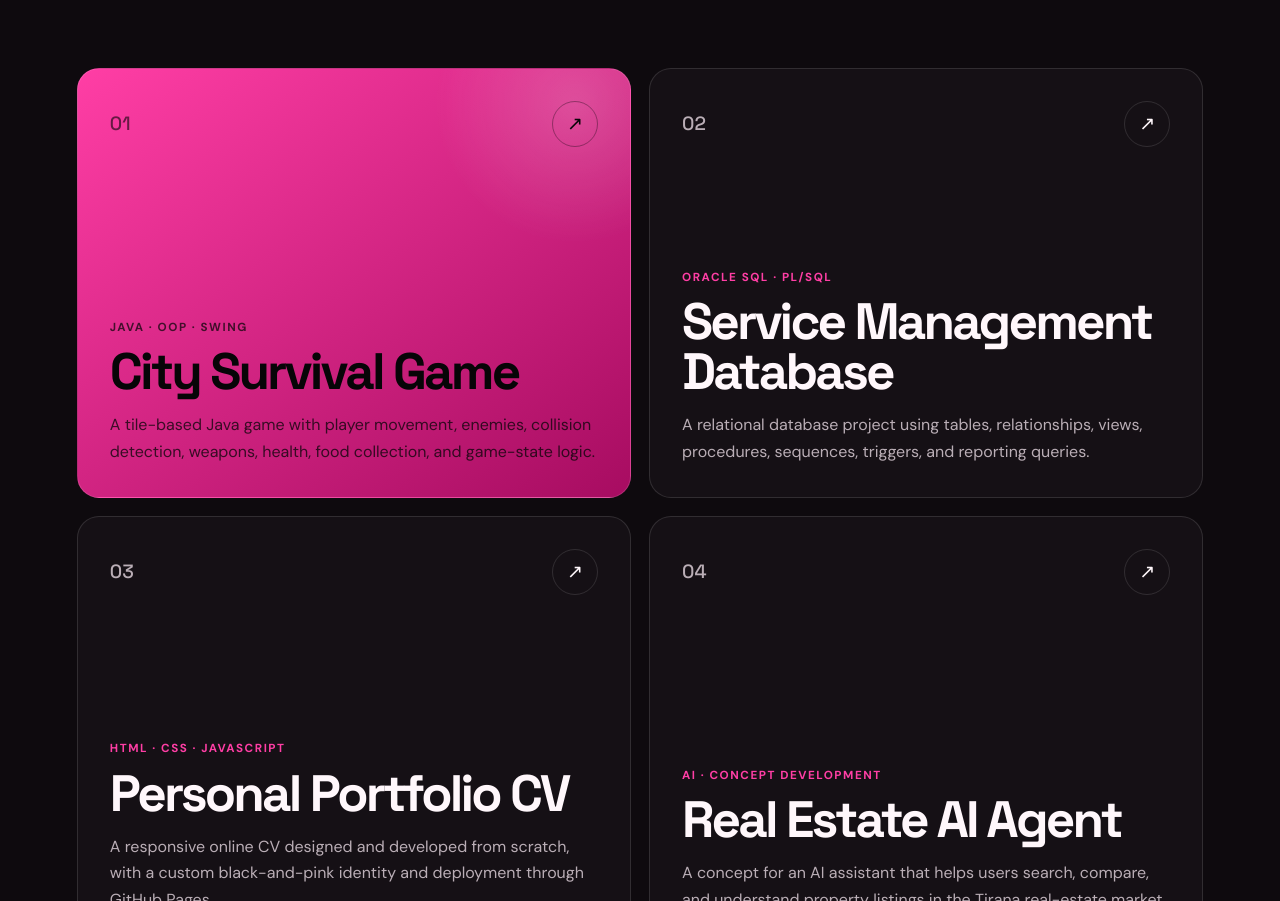
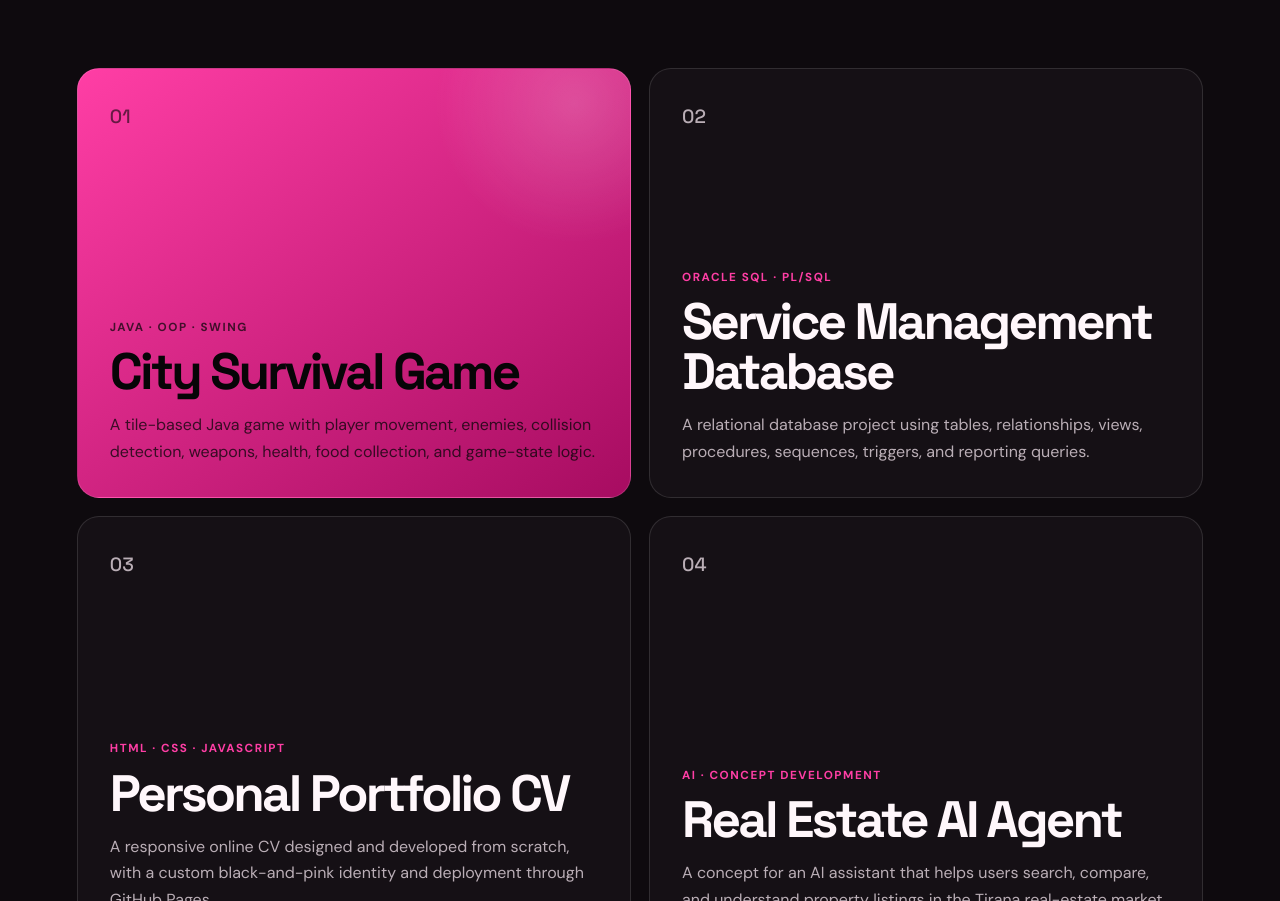
Before and after one commit to elonaelon000/my-cv, a plain HTML site: page index.html in a window 1280 px wide. Shown: the part 6141-7042 px from the top of the page. Drawn offline with Linux system fonts and the light colour scheme.

Commit message:
Remove project links

```diff
--- a/index.html
+++ b/index.html
@@ -330,7 +330,6 @@
         <article class="project-card featured reveal">
           <div class="project-top">
             <span class="project-index">01</span>
-            <a href="https://github.com/elonaelon000" target="_blank" rel="noopener noreferrer" aria-label="Open Elona's GitHub profile">↗</a>
           </div>
           <div>
             <p class="project-type">Java · OOP · Swing</p>
@@ -345,7 +344,6 @@
         <article class="project-card reveal">
           <div class="project-top">
             <span class="project-index">02</span>
-            <a href="https://github.com/elonaelon000" target="_blank" rel="noopener noreferrer" aria-label="Open Elona's GitHub profile">↗</a>
           </div>
           <div>
             <p class="project-type">Oracle SQL · PL/SQL</p>
@@ -360,7 +358,6 @@
         <article class="project-card reveal">
           <div class="project-top">
             <span class="project-index">03</span>
-            <a href="https://github.com/elonaelon000/my-cv" target="_blank" rel="noopener noreferrer" aria-label="Open CV repository">↗</a>
           </div>
           <div>
             <p class="project-type">HTML · CSS · JavaScript</p>
@@ -375,7 +372,6 @@
         <article class="project-card reveal">
           <div class="project-top">
             <span class="project-index">04</span>
-            <a href="https://github.com/elonaelon000" target="_blank" rel="noopener noreferrer" aria-label="Open Elona's GitHub profile">↗</a>
           </div>
           <div>
             <p class="project-type">AI · Concept Development</p>
```
Also changed, not shown: 1 other file.
